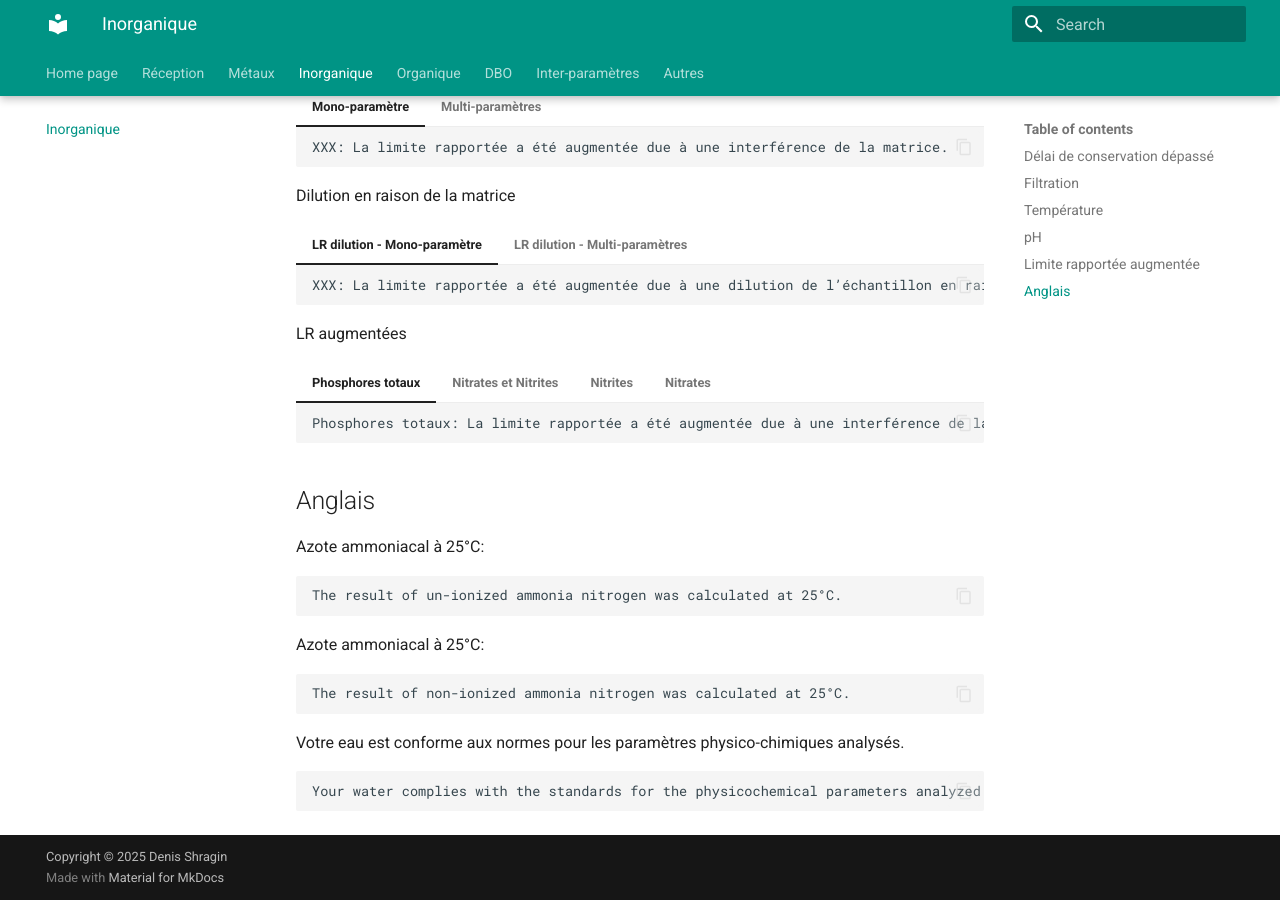
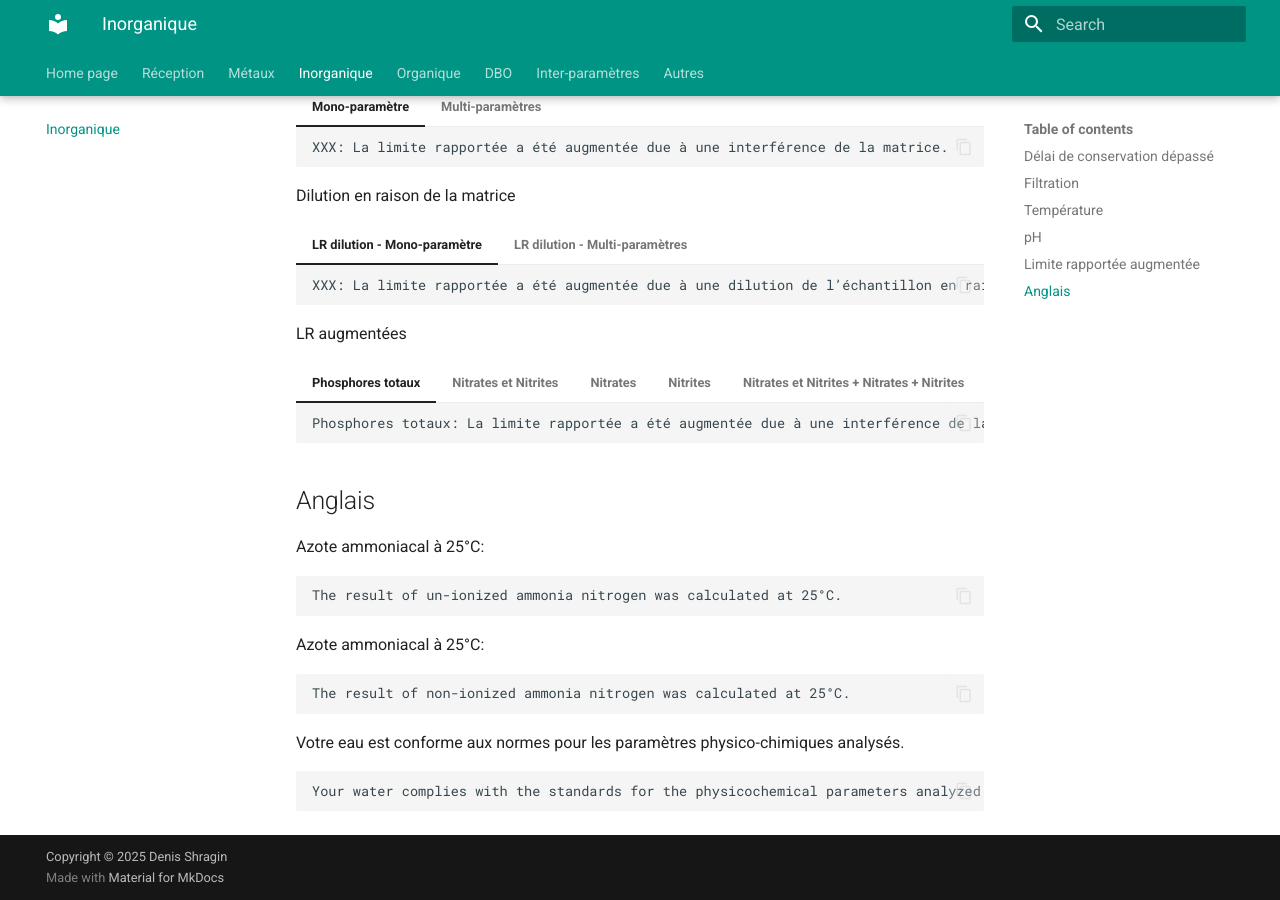
Before and after one commit to denisshragin/chemistry_comments, an MkDocs documentation site: the page built from docs/inorganique.md, in a window 1280 px wide and 900 px high, scrolled down 1117 px. Built offline with MkDocs 1.6.1 and Material for MkDocs 9.7.7, drawn with Linux system fonts in a browser that asks for light colours; some of the changed lines change nothing that is shown.

Commit message:
NO2- NO3- corrected

````diff
--- a/docs/inorganique.md
+++ b/docs/inorganique.md
@@ -75,15 +75,19 @@
     ```
 === "Nitrates et Nitrites"
     ```
-    La limite rapportée a été augmentée due à une dilution de l'échantillon en raison de la matrice.
+    Nitrates et Nitrites: La limite rapportée a été augmentée due à une dilution de l'échantillon en raison de la matrice.
+    ```
+=== "Nitrates"
+    ```
+    Nitrates: La limite rapportée a été augmentée due à une dilution de l'échantillon en raison de la matrice.
     ```
 === "Nitrites"
     ```
-    La limite rapportée a été augmentée due à une dilution de l'échantillon en raison de la matrice.
+    Nitrites: La limite rapportée a été augmentée due à une dilution de l'échantillon en raison de la matrice.
     ```
-=== "Nitrates"
+=== "Nitrates et Nitrites + Nitrates + Nitrites"
     ```
-    La limite rapportée a été augmentée due à une dilution de l'échantillon en raison de la matrice.
+    Nitrates et Nitrites, Nitrates, Nitrites: La limite rapportée a été augmentée due à une dilution de l'échantillon en raison de la matrice.
     ```
 
 ## Anglais
````
